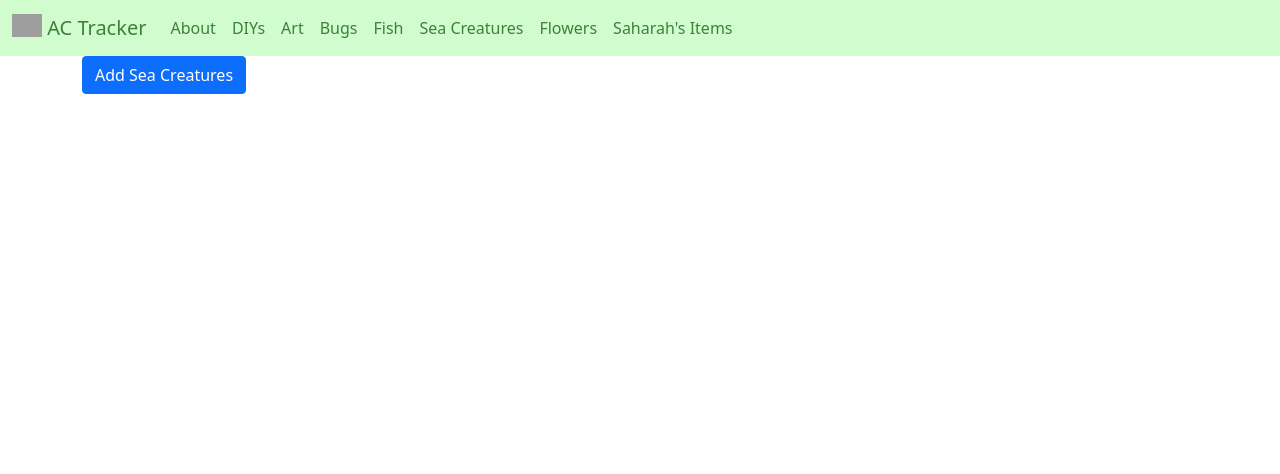
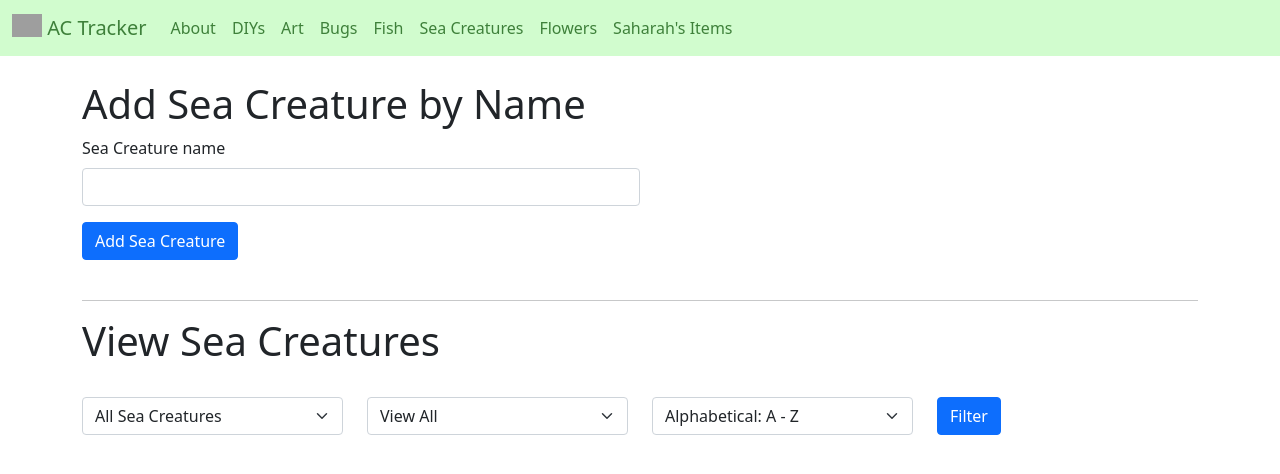
Before and after one commit to lindsaygoins/island-yourland, a Flask app: page /seacreatures in a window 1280 px wide. Shown: the top 474 px of the page. Run offline with Flask 2, Linux system fonts and the light colour scheme; grey boxes are pictures that could not be loaded.

Commit message:
Updated Sea Creatures page

```diff
--- a/templates/seacreatures.html
+++ b/templates/seacreatures.html
@@ -1,11 +1,54 @@
 {% extends "layouts/base.html" %}
 
 {% block body %}
-    <form action="{{ url_for('add_seacreatures') }}" method="GET">
+
+    <br>
+    <h6 class="display-6">Add Sea Creature by Name</h6>
+    <form action="{{ url_for('add_seacreatures') }}" method="POST">
+        <div class="mb-3 col-6">
+            <label for="sea_creature_name" class="form-label">Sea Creature name</label>
+            <input type="text" class="form-control" id="sea_creature_name" name="sea_creature_name" required>
+        </div>
+        <input type="hidden" id="sea_creature_user" name="sea_creature_user" value="lindsay">
+        <button type="submit" class="btn btn-primary">Add Sea Creature</button>
+    </form>
+
+    <br>
+    <hr />
+
+    <h6 class="display-6">View Sea Creatures</h6>
+    <br>
+
+    <form action="{{ url_for('seacreatures') }}" method="POST">
+
         <div class="row">
-            <div class="col-2">
-                <button type="submit" class="btn btn-primary">Add Sea Creatures</button>
+
+            <div class="col-3">
+                <select class="form-select" aria-label="Default select example">
+                    <option selected value="all">All Sea Creatures</option>
+                    <option value="catch">Currently Catchable</option>
+                </select>
+            </div>
+
+            <div class="col-3">
+                <select class="form-select" aria-label="Default select example">
+                    <option selected value="all">View All</option>
+                    <option value="lindsay">Lindsay</option>
+                    <option value="not_lindsay">Uncollected Lindsay</option>
+                </select>
+            </div>
+
+            <div class="col-3">
+                <select class="form-select" aria-label="Default select example">
+                    <option selected value="A">Alphabetical: A - Z</option>
+                    <option value="Z">Alphabetical: Z - A</option>
+                </select>
+            </div>
+
+            <div class="mb-3 col-2">
+                <button type="submit" class="btn btn-primary">Filter</button>
             </div>
         </div>
     </form>
+
 {% endblock %}
```
